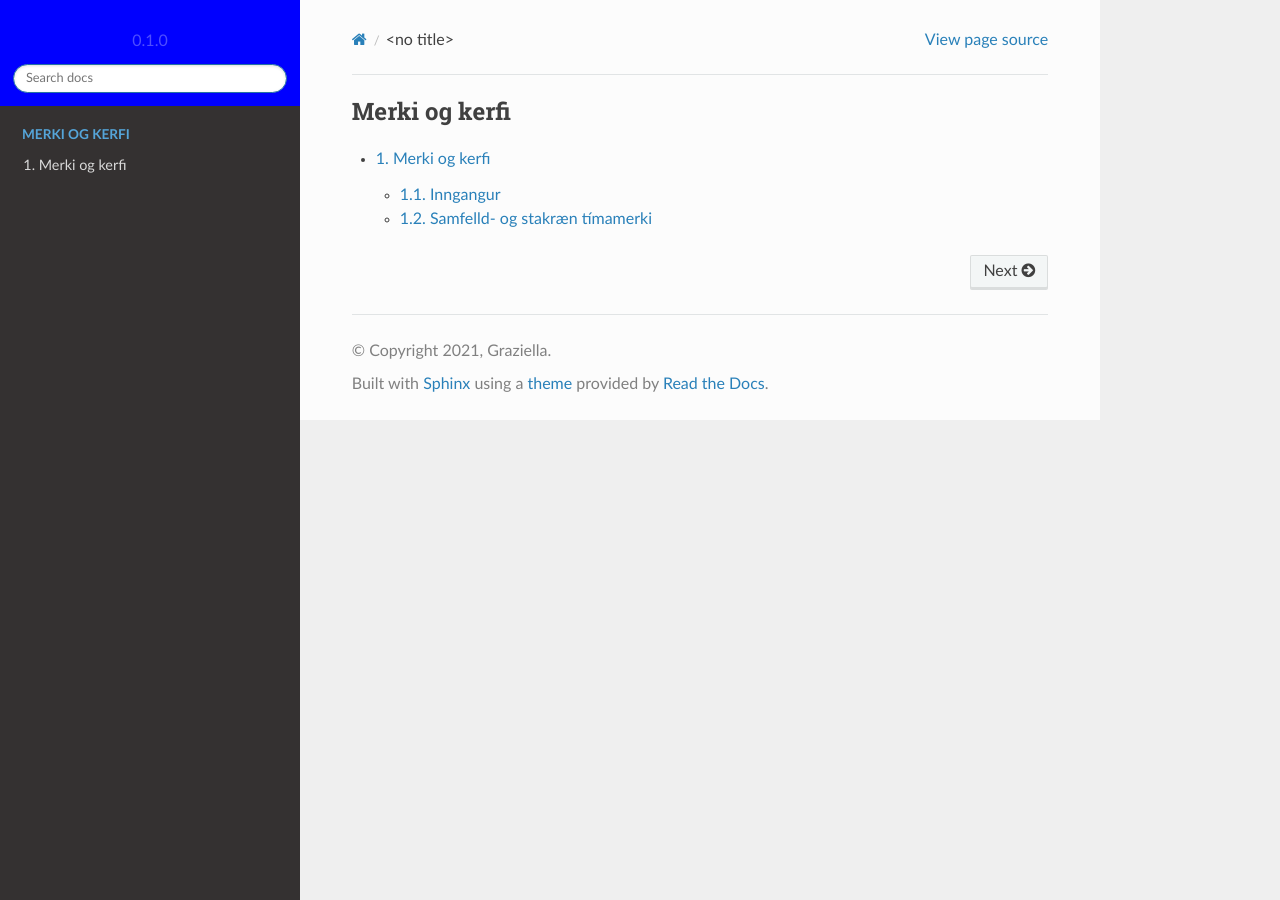
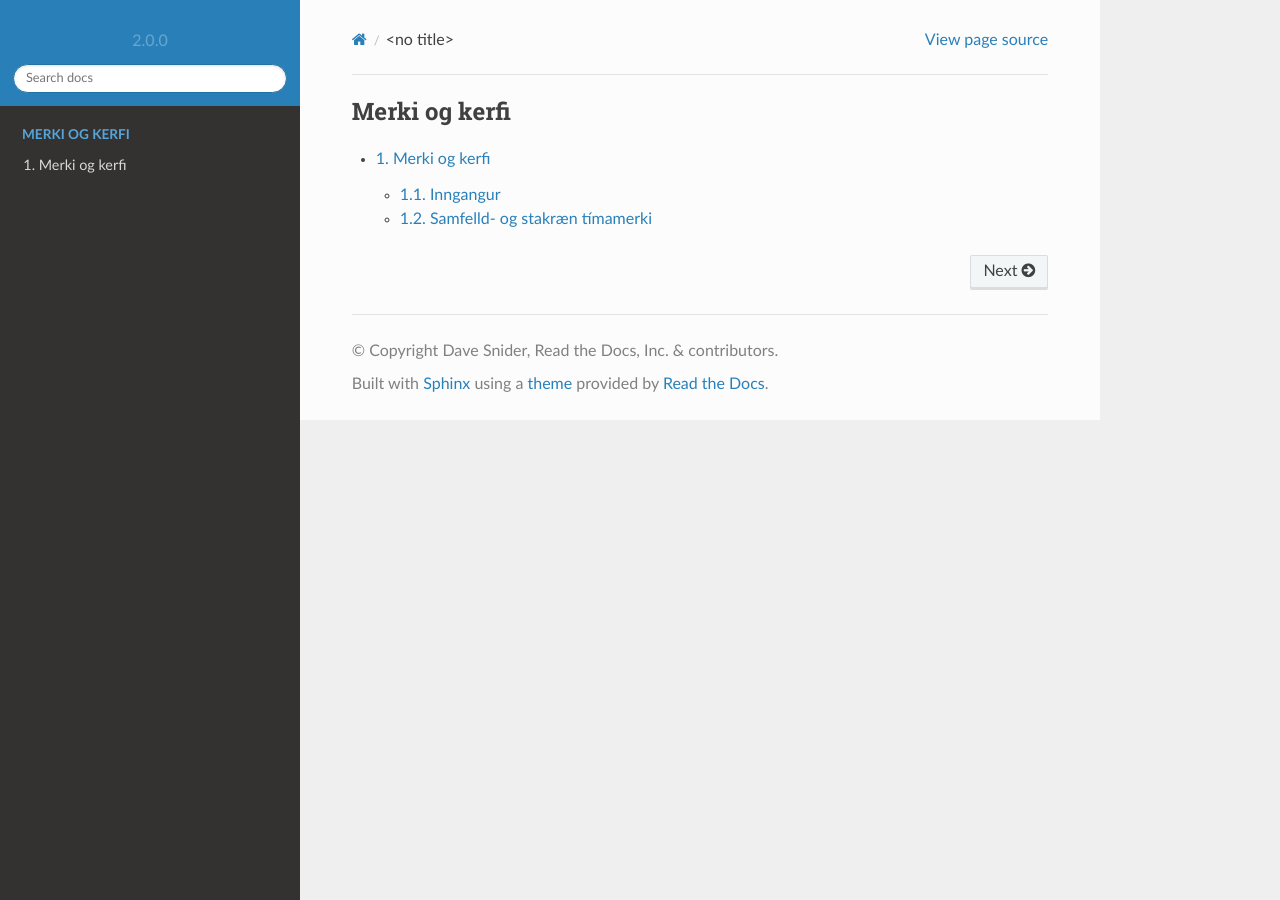
Before and after one commit to CreativeExpert/merkiogkerfi, a Sphinx documentation site: the page built from docs/source/index.rst, in a window 1280 px wide. Built offline with Sphinx 7.4.7 and the Read the Docs theme 2.0.0, drawn with Linux system fonts in a browser that asks for light colours; some of the changed lines change nothing that is shown.

Commit message:
Update conf.py

```diff
--- a/docs/source/conf.py
+++ b/docs/source/conf.py
@@ -56,3 +56,115 @@
 
 # -- Options for EPUB output
 epub_show_urls = 'footnote'
+
+
+# -*- coding: utf-8 -*-
+
+import sys
+import os
+import re
+
+# Prefer to use the version of the theme in this repo
+# and not the installed version of the theme.
+sys.path.insert(0, os.path.abspath('..'))
+sys.path.append(os.path.abspath('./demo/'))
+
+import sphinx_rtd_theme
+from sphinx_rtd_theme import __version__ as theme_version
+from sphinx_rtd_theme import __version_full__ as theme_version_full
+from sphinx.locale import _
+
+project = u'Read the Docs Sphinx Theme'
+slug = re.sub(r'\W+', '-', project.lower())
+version = theme_version
+release = theme_version_full
+author = u'Dave Snider, Read the Docs, Inc. & contributors'
+copyright = author
+language = 'en'
+
+extensions = [
+    'sphinx.ext.intersphinx',
+    'sphinx.ext.autodoc',
+    'sphinx.ext.mathjax',
+    'sphinx.ext.viewcode',
+    'sphinxcontrib.httpdomain',
+    'sphinx_rtd_theme',
+]
+
+templates_path = ['_templates']
+source_suffix = '.rst'
+exclude_patterns = []
+locale_dirs = ['locale/']
+gettext_compact = False
+
+master_doc = 'index'
+suppress_warnings = ['image.nonlocal_uri']
+pygments_style = 'default'
+
+intersphinx_mapping = {
+    'rtd': ('https://docs.readthedocs.io/en/stable/', None),
+    'sphinx': ('https://www.sphinx-doc.org/en/master/', None),
+}
+
+html_theme = 'sphinx_rtd_theme'
+html_theme_options = {
+    'logo_only': True,
+    'navigation_depth': 5,
+}
+html_context = {}
+
+if not 'READTHEDOCS' in os.environ:
+    html_static_path = ['_static/']
+    html_js_files = ['debug.js']
+
+    # Add fake versions for local QA of the menu
+    html_context['test_versions'] = list(map(
+        lambda x: str(x / 10),
+        range(1, 100)
+    ))
+
+html_logo = "demo/static/logo-wordmark-light.svg"
+html_show_sourcelink = True
+
+htmlhelp_basename = slug
+
+
+latex_documents = [
+  ('index', '{0}.tex'.format(slug), project, author, 'manual'),
+]
+
+man_pages = [
+    ('index', slug, project, [author], 1)
+]
+
+texinfo_documents = [
+  ('index', slug, project, author, slug, project, 'Miscellaneous'),
+]
+
+
+# Extensions to theme docs
+def setup(app):
+    from sphinx.domains.python import PyField
+    from sphinx.util.docfields import Field
+
+    app.add_object_type(
+        'confval',
+        'confval',
+        objname='configuration value',
+        indextemplate='pair: %s; configuration value',
+        doc_field_types=[
+            PyField(
+                'type',
+                label=_('Type'),
+                has_arg=False,
+                names=('type',),
+                bodyrolename='class'
+            ),
+            Field(
+                'default',
+                label=_('Default'),
+                has_arg=False,
+                names=('default',),
+            ),
+        ]
+    )
```
